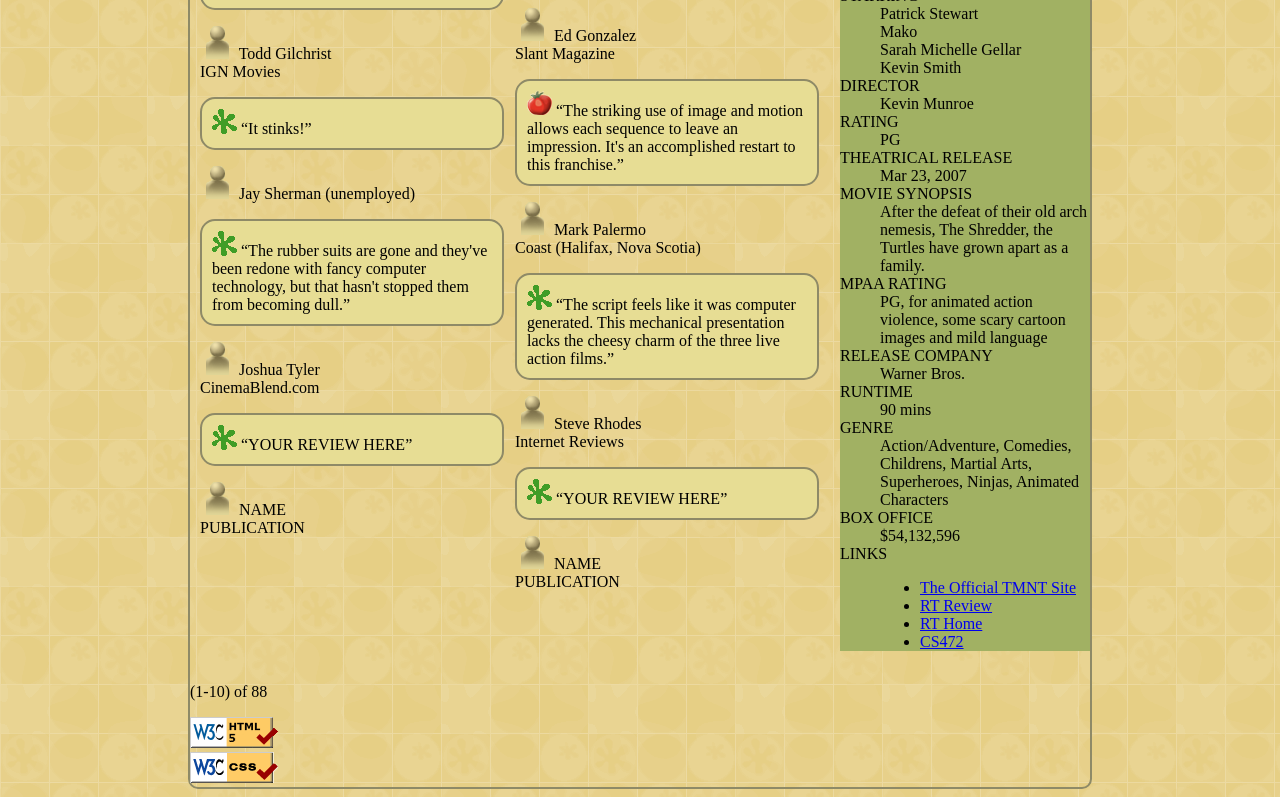
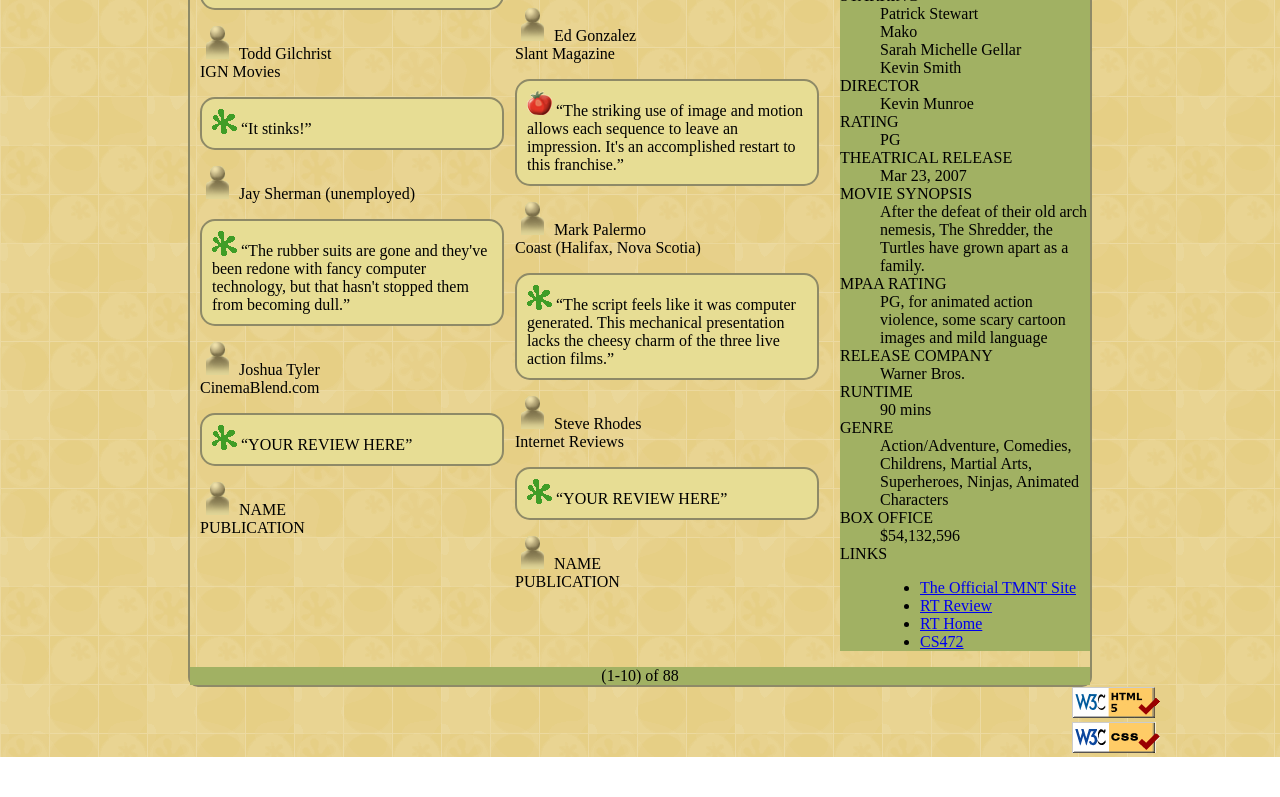
Before and after one commit to melakuweb/melakuweb.github.io, a plain HTML site: page w2d3moviereview/htmlSkeleton.html in a window 1280 px wide. Shown: the part 590-1387 px from the top of the page. After the commit the page ends 1347 px from the top, so only its background shows below. Drawn offline with Linux system fonts and the light colour scheme.

Commit message:
page corrected

```diff
--- a/w2d3moviereview/css/movie.css
+++ b/w2d3moviereview/css/movie.css
@@ -15,11 +15,14 @@ body{
 	background-image: url("../images/background.png");
 }
 #container{
+
 	width:900px;
 	margin:auto;
 	border-radius: 10px;
 	border: 2px solid #73AD21;
 	border-color:#8e8a67;
+
+
 }
 span{
 	color:red;
@@ -29,6 +32,8 @@ span{
 #left{
 	float:left;
 	width:650px;
+	margin:0px;
+
 }
 #ltop{
 	background-image: url("../images/rbg.png");
@@ -64,13 +69,14 @@ span{
 #right{
  display:inline-block;
   width:250px;
+  margin:0px;
+
 
 }
 #rtop{
 }
-#rbottom
+#rbottom,#page
 {
-
 
 	background-color:#a1b163;
 }
@@ -79,7 +85,13 @@ span{
 	margin: 0px;
 	padding:0px;
 }
+#page{
+	text-align:center;
+	margin:0px;
+	padding:0px;
+}
 #bottom{
-
-	width:900px;
-}
+    float:right;
+	display:inline-block;
+	width:200px;
+	}
--- a/w2d3moviereview/htmlSkeleton.html
+++ b/w2d3moviereview/htmlSkeleton.html
@@ -175,12 +175,13 @@
 					</dl>
 				</div>
 			</div>
-			<p>(1-10) of 88</p>
-			<div id="bottom">
+			<p id="page">(1-10) of 88</p>
 
-				<a href="https://validator.w3.org/check/referer"><img src="images/w3c-html.png" alt="Valid HTML5" /></a> <br />
-				<a href="https://jigsaw.w3.org/css-validator/check/referer"><img src="images/w3c-css.png" alt="Valid CSS" /></a>
-			</div>
+		</div>
+		<div id="bottom">
+
+			<a href="https://validator.w3.org/check/referer"><img src="images/w3c-html.png" alt="Valid HTML5" /></a> <br />
+			<a href="https://jigsaw.w3.org/css-validator/check/referer"><img src="images/w3c-css.png" alt="Valid CSS" /></a>
 		</div>
 	</body>
 </html>
```
